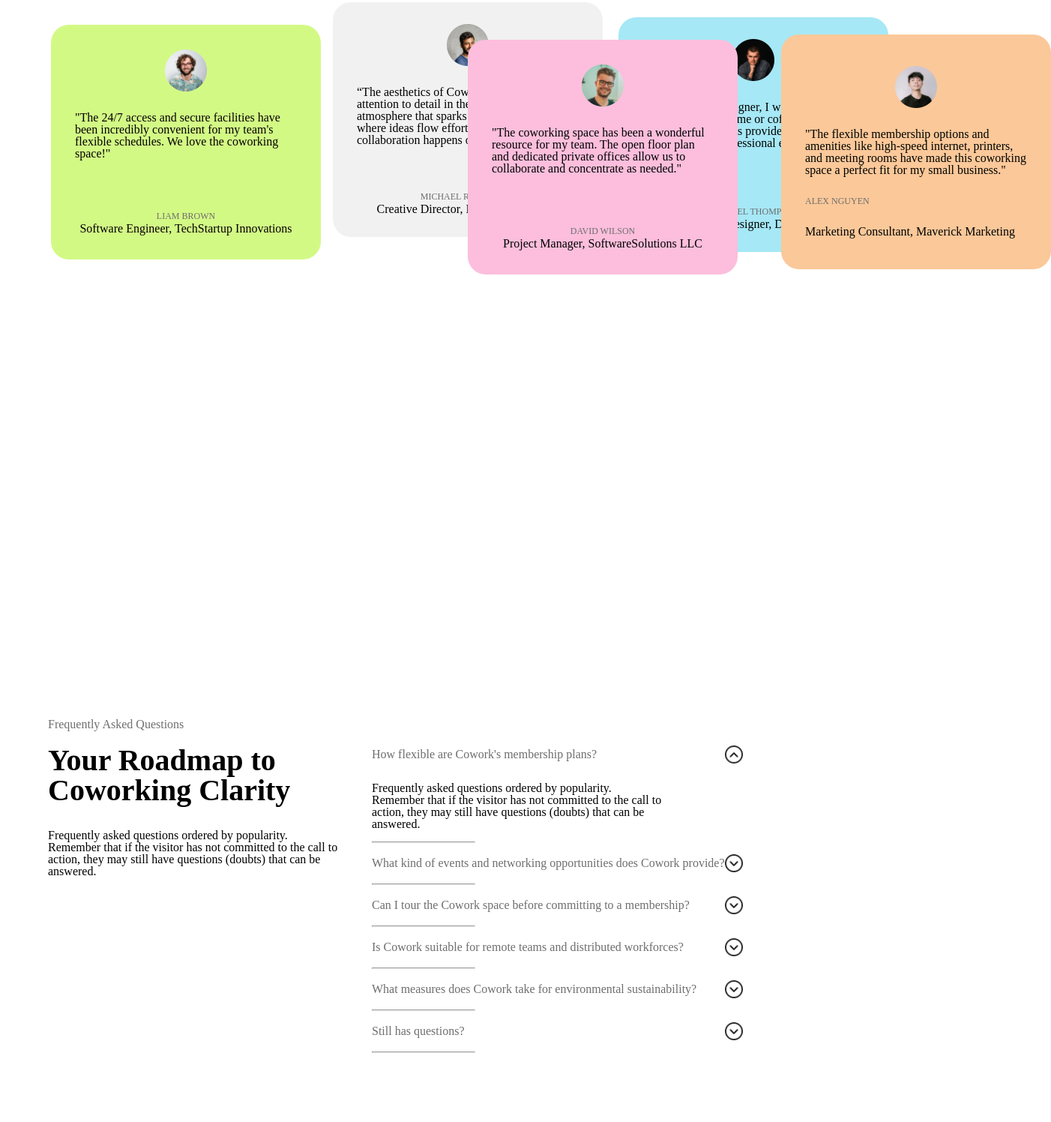
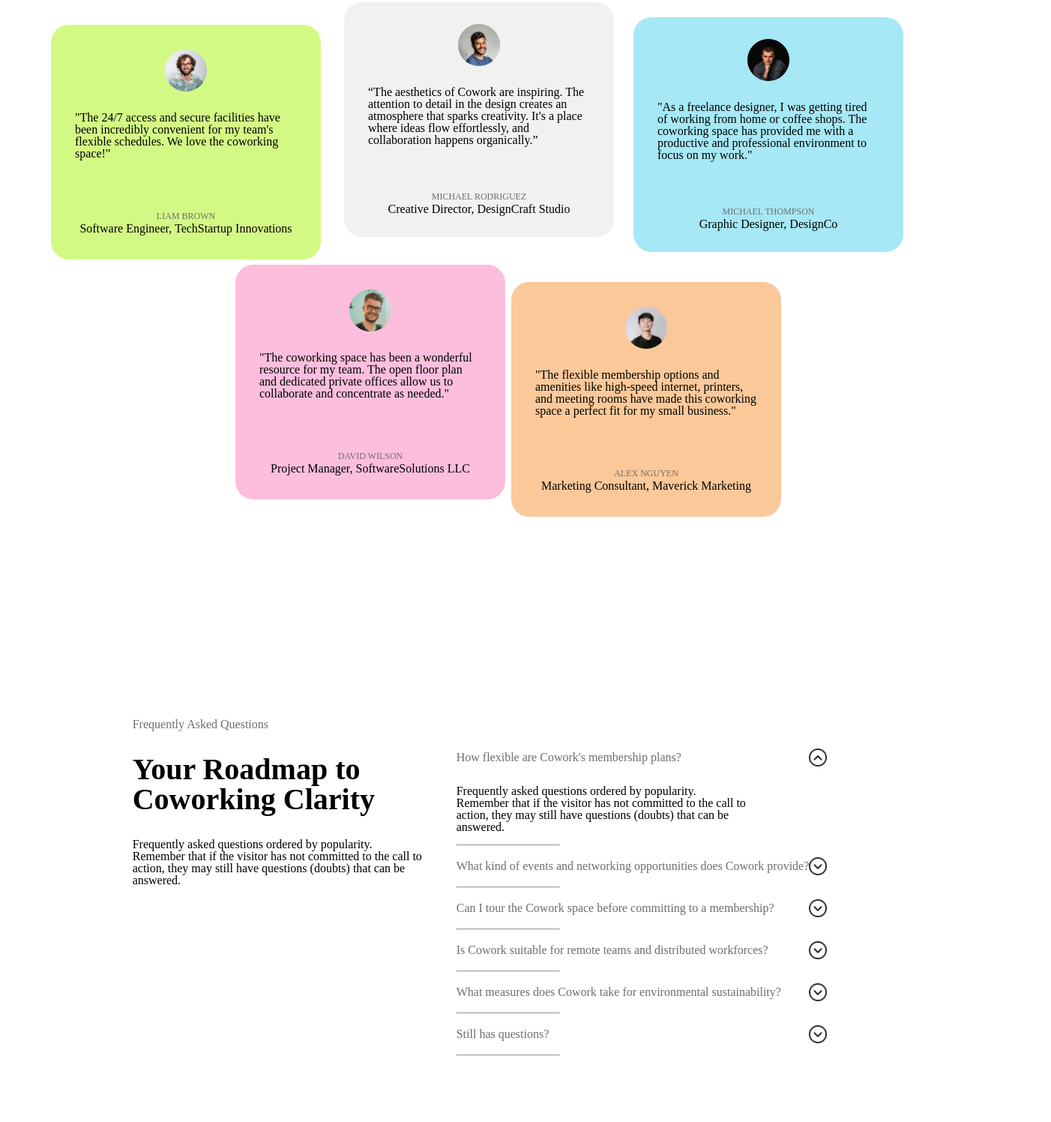
Before and after one commit to JangHoIk1/CoWorking, a plain HTML site: page index.html in a window 1280 px wide. Shown: the part 4063-5559 px from the top of the page at 75% size, 1402 px wide, since content can reach past the window. Drawn offline with Linux system fonts and the light colour scheme.

Commit message:
fix: footer-css, client-css, roadmap-css

```diff
--- a/index.html
+++ b/index.html
@@ -278,20 +278,23 @@
                 internet, printers, and meeting rooms have made this coworking
                 space a perfect fit for my small business."
               </p>
+            </div>
             <div class="interior-content-down">
               <p class="subtitle">Alex Nguyen</p>
               <p>Marketing Consultant, Maverick Marketing</p>
             </div>
-          </div>
         </div>
       </div>
     </section>
 
     <!-- roadmap-section -->
-    <p class="roadmap-subtitle">Frequently Asked Questions</p>
-    <section class="roadmap">
+
+    <section class="roadmap-section">
+
+      <div class="roadmap">
       <!-- roadmap-left --->
       <div class="roadmap-left">
+        <p class="roadmap-subtitle">Frequently Asked Questions</p>
         <div class="roadmap-title">Your Roadmap to Coworking Clarity</div>
         <div class="roadmap-content">
           Frequently asked questions ordered by popularity. Remember that if the
@@ -340,6 +343,7 @@
         </div>
         <hr class="contour"></hr>
       </div>
+    </div>
     </section>
 
     <!-- join-section -->
--- a/style.css
+++ b/style.css
@@ -460,7 +460,6 @@ a{
 .content1{
     position: relative;
     left: 4px;
-    right: 864px;
     top: 55px;
     bottom : 420px;
     text-align: center;
@@ -482,8 +481,7 @@ a{
 
 .content2{
     position: relative;
-    left: 380px;
-    right: 444px;
+    left: 395px;
     top: -275px;
     bottom: 421px;
     text-align: center;
@@ -498,8 +496,7 @@ a{
 
 .content3{
     position: relative;
-    left: 761px;
-    right: 41px;
+    left: 781px;
     top: -555px;
     bottom: 363px;
     text-align: center;
@@ -514,9 +511,8 @@ a{
 
 .content4{
     position: relative;
-    left: 200px;
-    right: 694px;
-    top: -525px;
+    left: -110px;
+    top: -225px;
     bottom: 60px;
     text-align: center;
     background-color: rgb(252, 190, 220);
@@ -530,9 +526,8 @@ a{
 
 .content5{
     position: relative;
-    left: 258px;
-    right: 264px;
-    top: -532px;
+    left: -102px;
+    top: -202px;
     bottom: 32px;
     text-align: center;
     background-color: rgb(251, 200, 153);
@@ -544,10 +539,19 @@ a{
     justify-content: space-around;
 }
 /* ----- roadmap-section -----*/
+.roadmap-section{
+    display: flex;
+    flex-direction: column;
+    justify-content: center;
+    margin: 0px 64px;
+    align-items: center;
+
+}
+
 .roadmap{
-    display: flex;
-    gap: 32px;
-    margin: 0px 64px;
+  display: flex;
+  gap: 32px;
+
 
 }
 /* ----- roadmap-left -----*/
@@ -556,16 +560,13 @@ a{
 .roadmap-left{
     display: flex;
     flex-direction: column;
-    max-width: 528px;
+    /* max-width: 628px; */
     gap: 32px;
-
 
 }
 
 .roadmap-subtitle{
     color: rgb(110, 110, 110);
-    padding-bottom: 20px;
-    margin-left: 64px;
 }
 
 .roadmap-title{
@@ -581,7 +582,9 @@ a{
 }
 
 /*----- roadmap-right -----*/
-
+.roadmap-right{
+  padding-top: 40px;
+}
 
 .up-down-btn{
     width: 24px;
@@ -636,7 +639,6 @@ a{
 /* ----- chronicles-items -----*/
 .chronicles-items{
     display: flex;
-    flex-wrap: wrap;
     justify-content: center;
     gap: 20px;
 }
@@ -712,7 +714,6 @@ footer {
     color:aliceblue;
     display: flex;
     flex-direction: row;
-    flex-wrap: wrap;
     align-items: center;
     gap: 80px;
     padding: 38px;
@@ -725,7 +726,6 @@ footer {
     display: flex;
     flex-direction: column;
     justify-content: space-around;
-    align-items: center;
     gap: 20px;
     max-width: 400px;
 }
@@ -733,7 +733,7 @@ footer {
 .footer-logo{
     font-weight: 900;
     font-size: xx-large;
-
+    margin-left: 0px;
 }
 
 .email-form{
@@ -769,7 +769,8 @@ footer {
 }
 
 .footer-nav-title {
-    font-weight: 90;
+    font-size: 12px;
+    font-weight: 100;
     padding-bottom: 20px;
 }
 
```
